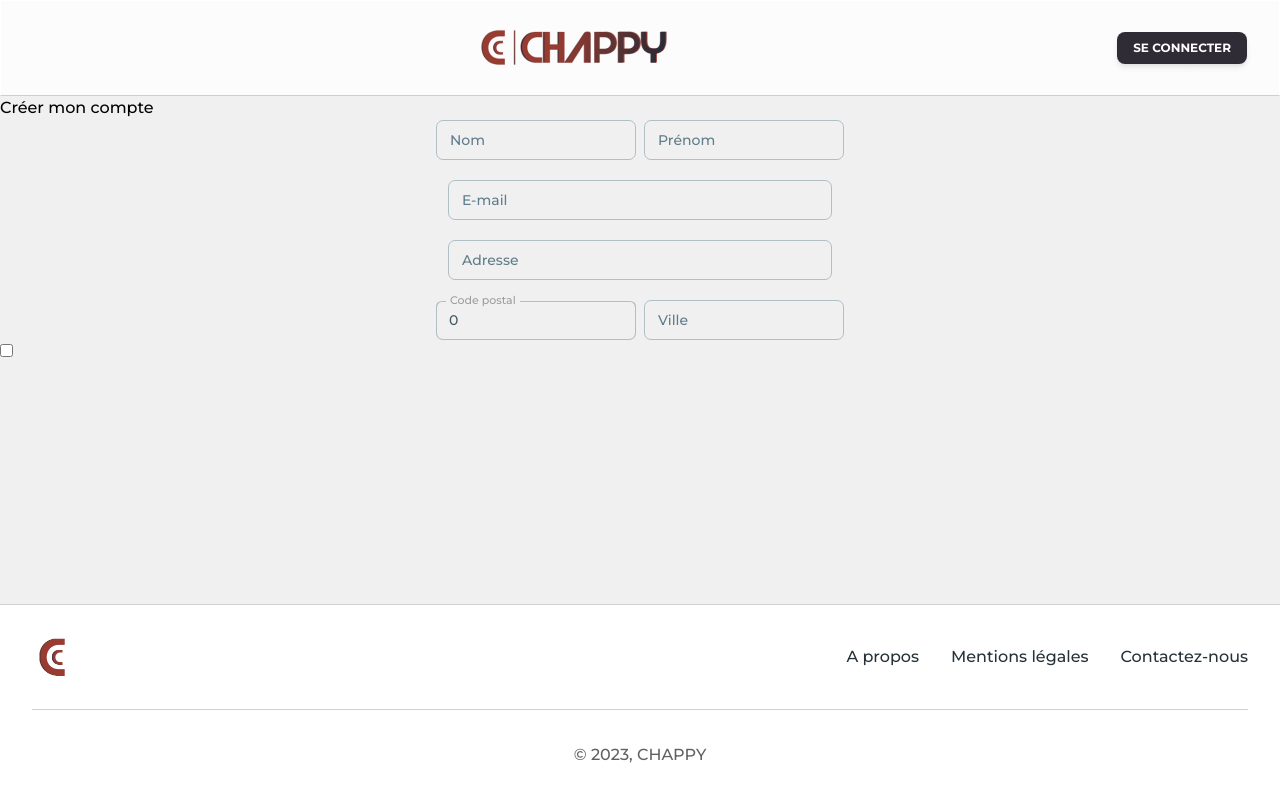
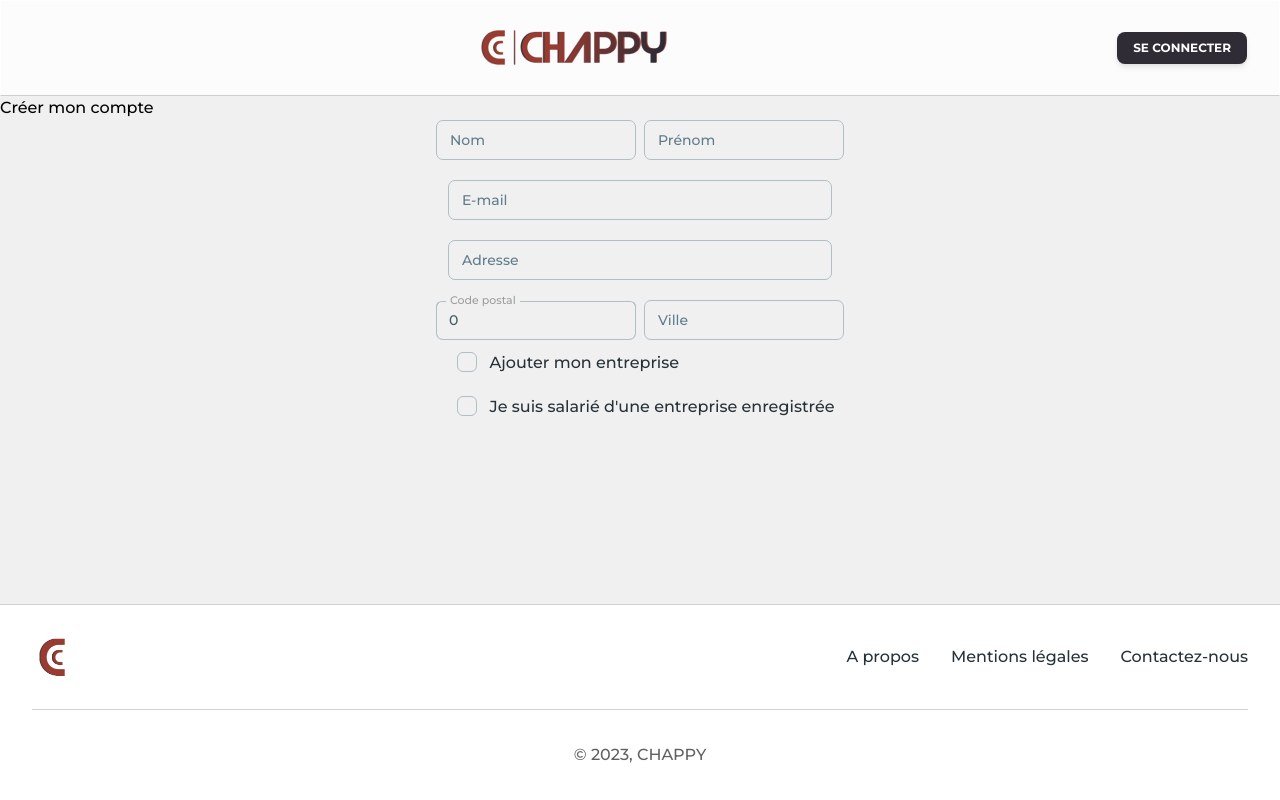
Before and after one commit to mathieubourkel/chappy, a React (Vite) app: page /signup in a window 1280 px wide. Built offline with nearby package versions, Linux system fonts and the light colour scheme.

Commit message:
signup in progress

```diff
--- a/src/pages/Signup/Signup.tsx
+++ b/src/pages/Signup/Signup.tsx
@@ -1,8 +1,18 @@
+import * as React from "react";
 import FormUser from "../../components/Authentication/formUser";
 import { NavbarVisitor } from "../../components/Navbar/NavbarVisitor";
+import { Checkbox, Typography } from "@material-tailwind/react";
 
 export default function Signup(props: any) {
   const { handleSubmitUser } = props;
+  const [checked, setChecked] = React.useState(false);
+  const handleChangeCompagny = () => {
+    setChecked(!checked)
+  }
+  const [check, setCheck] = React.useState(false);
+  const handleChangeEmployee = () => {
+    setCheck(!check)
+  }
   return (
     <>
       <header>
@@ -11,7 +21,13 @@ export default function Signup(props: any) {
       <main>
         <h1>Créer mon compte</h1>
         <FormUser handleSubmitUser={handleSubmitUser} />
-        <input type="checkbox" name="checkboxCompagny" />
+
+        <article className="w-30 flex justify-center">
+        <form className="flex justify-center flex-col">
+        <Checkbox label={<Typography color="blue-gray" className="flex font-medium">Ajouter mon entreprise</Typography>} name="checkCompagny" id="checkCompagny" crossOrigin={undefined} checked={checked} onChange={handleChangeCompagny} />
+         <Checkbox label={<Typography color="blue-gray" className="flex font-medium">Je suis salarié d'une entreprise enregistrée</Typography>} name="checkEmployee"  id="chekEmployee" crossOrigin={undefined} checked={check} onChange={handleChangeEmployee} />
+        </form>
+        </article>
       </main>
     </>
   );
```
